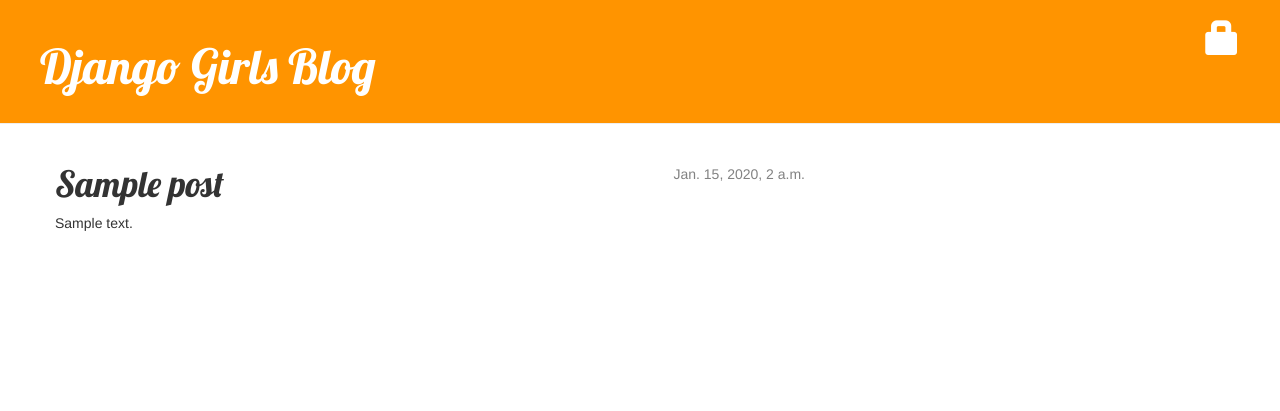
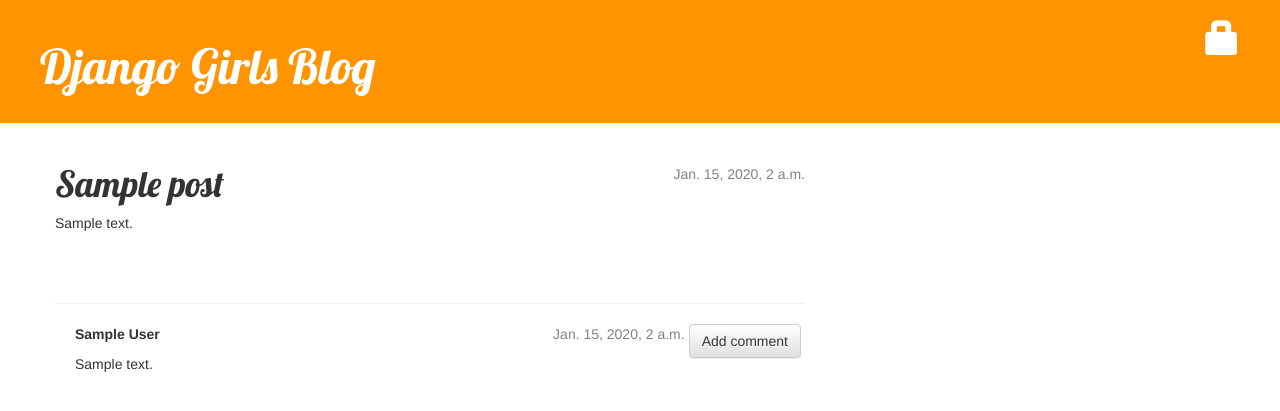
Before and after one commit to Jihn04/pyblog, a Django app: page /post/1/ in a window 1280 px wide. Shown: the top 411 px of the page. Run offline with Django 3.2, Linux system fonts and the light colour scheme; tables that the repository leaves empty hold one stand-in row (values such as "Sample post"); some libraries are stand-ins or nearby versions.

Commit message:
Create Comment model

```diff
--- a/blog/admin.py
+++ b/blog/admin.py
@@ -1,6 +1,7 @@
 from django.contrib import admin
-from .models import Post
+from .models import Post, Comment
 
 
 # Register your models here.
 admin.site.register(Post)
+admin.site.register(Comment)
--- a/blog/models.py
+++ b/blog/models.py
@@ -18,5 +18,23 @@ class Post(models.Model):
         self.published_date = timezone.now()
         self.save()
 
+    def approved_comments(self):
+        return self.comments.filter(approved_comment=True)
+
     def __str__(self):
         return self.title
+
+
+class Comment(models.Model):
+    post = models.ForeignKey('blog.Post', related_name='comments')
+    author = models.CharField(max_length=200)
+    text = models.TextField()
+    created_date = models.DateTimeField(default=timezone.now)
+    approved_comment = models.BooleanField(default=False)
+
+    def approve(self):
+        self.approved_comment = True
+        self.save()
+
+    def __str__(self):
+        return self.text
--- a/blog/static/css/blog.css
+++ b/blog/static/css/blog.css
@@ -51,3 +51,7 @@ a.btn {
     margin-right: 4px;
     margin-left: 4px;
 }
+
+.comment {
+    margin: 20px 0px 20px 20px;
+}
--- a/blog/templates/blog/post_detail.html
+++ b/blog/templates/blog/post_detail.html
@@ -16,4 +16,23 @@
         <h1>{{ post.title }}</h1>
         <p>{{ post.text|linebreaksbr }}</p>
     </div>
+<hr>
+<a class="btn btn-default" href="{% url 'add_comment_to_post' pk=post.pk %}">Add comment</a>
+{% for comment in post.comments.all %}
+    {% if user.is_authenticated or comment.approved_comment %}
+    <div class="comment">
+        <div class="date">
+            {{ comment.created_date }}
+            {% if not comment.approved_comment %}
+                <a class="btn btn-default" href="{% url 'comment_remove' pk=comment.pk %}"><span class="glyphicon glyphicon-remove"></span></a>
+                <a class="btn btn-default" href="{% url 'comment_approve' pk=comment.pk %}"><span class="glyphicon glyphicon-ok"></span></a>
+            {% endif %}
+        </div>
+        <strong>{{ comment.author }}</strong>
+        <p>{{ comment.text|linebreaks }}</p>
+    </div>
+    {% endif %}
+{% empty %}
+    <p>No comments here yet :(</p>
+{% endfor %}
 {% endblock %}
--- a/blog/templates/blog/post_list.html
+++ b/blog/templates/blog/post_list.html
@@ -8,6 +8,7 @@
             </div>
             <h1><a href="{% url 'post_detail' pk=post.pk %}">{{ post.title }}</a></h1>
             <p>{{ post.text|linebreaksbr }}</p>
+            <a href="{% url 'blog.views.post_detail' pk=post.pk %}">Comments: {{ post.approved_comments.count }}</a>
         </div>
     {% endfor %}
 {% endblock %}
--- a/blog/urls.py
+++ b/blog/urls.py
@@ -9,4 +9,7 @@ urlpatterns = [
     url(r'^drafts/$', views.post_draft_list, name='post_draft_list'),
     url(r'^post/(?P<pk>\d+)/publish/$', views.post_publish, name='post_publish'),
     url(r'^post/(?P<pk>\d+)/remove/$', views.post_remove, name='post_remove'),
+    url(r'^post/(?P<pk>\d+)/comment/$', views.add_comment_to_post, name='add_comment_to_post'),
+    url(r'^comment/(?P<pk>\d+)/approve/$', views.comment_approve, name='comment_approve'),
+    url(r'^comment/(?P<pk>\d+)/remove/$', views.comment_remove, name='comment_remove'),
 ]
--- a/blog/views.py
+++ b/blog/views.py
@@ -1,6 +1,6 @@
 from django.shortcuts import render
-from .models import Post
-from .forms import PostForm
+from .models import Post, Comment
+from .forms import PostForm, CommentForm
 from django.utils import timezone
 from django.shortcuts import render, redirect, get_object_or_404
 from django.contrib.auth.decorators import login_required
@@ -68,3 +68,32 @@ def post_remove(request, pk):
     post = get_object_or_404(Post, pk=pk)
     post.delete()
     return redirect('blog.views.post_list')
+
+
+def add_comment_to_post(request, pk):
+    post = get_object_or_404(Post, pk=pk)
+    if request.method == "POST":
+        form = CommentForm(request.POST)
+        if form.is_valid():
+            comment = form.save(commit=False)
+            comment.post = post
+            comment.save()
+            return redirect('blog.views.post_detail', pk=post.pk)
+    else:
+        form = CommentForm()
+    return render(request, 'blog/add_comment_to_post.html', {'form': form})
+
+
+@login_required
+def comment_approve(request, pk):
+    comment = get_object_or_404(Comment, pk=pk)
+    comment.approve()
+    return redirect('blog.views.post_detail', pk=comment.post.pk)
+
+
+@login_required
+def comment_remove(request, pk):
+    comment = get_object_or_404(Comment, pk=pk)
+    post_pk = comment.post.pk
+    comment.delete()
+    return redirect('blog.views.post_detail', pk=post_pk)
--- a/mysite/urls.py
+++ b/mysite/urls.py
@@ -21,5 +21,6 @@ urlpatterns = [
     url(r'^admin/', admin.site.urls),
     url(r'', include('blog.urls')),
     url(r'^accounts/login/$', django.contrib.auth.views.login, name='login'),
-    url(r'^accounts/logout/$', django.contrib.auth.views.logout, name='logout', kwargs={'next_page': '/'}),
+    url(r'^accounts/logout/$', django.contrib.auth.views.logout, name='logout',
+        kwargs={'next_page': '/'}),
 ]
```
Also changed, not shown: blog/forms.py (+8 -1 lines), blog/templates/blog/add_comment_to_post.html (added, +9 -0 lines), blog/migrations/0002_comment.py (added).
